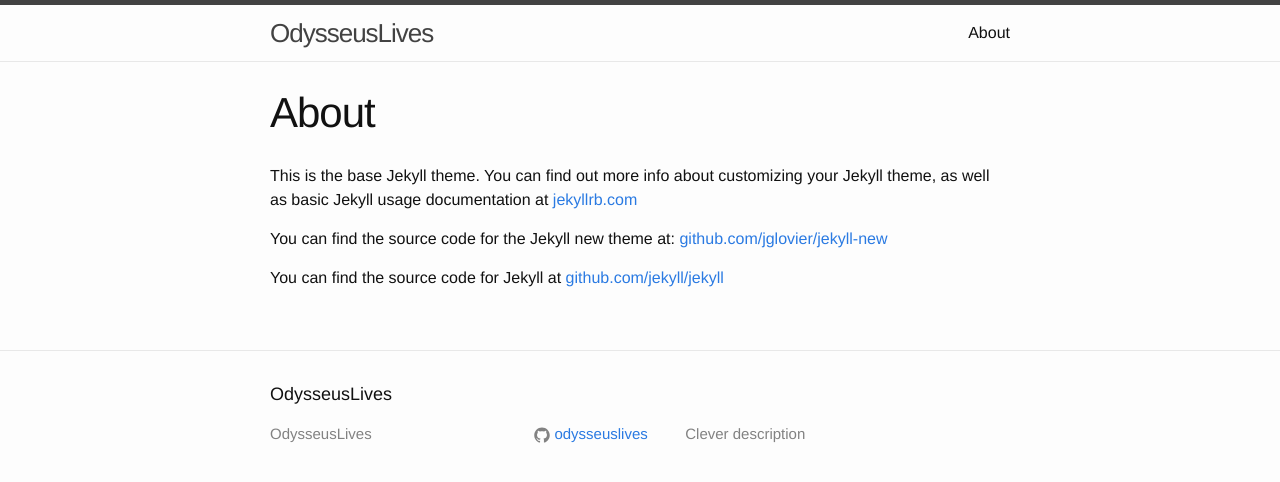
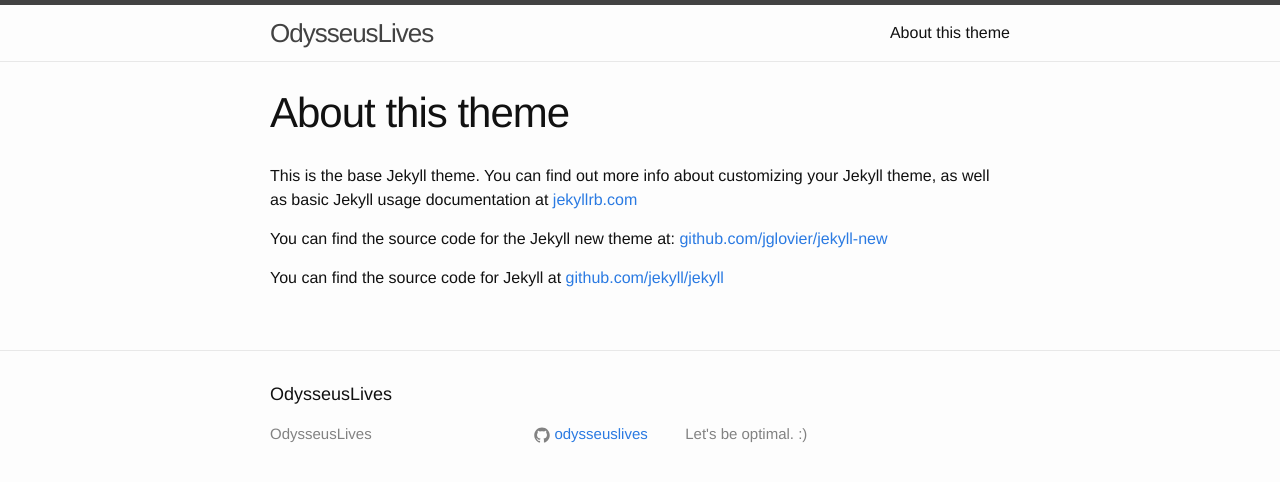
Before and after one commit to OdysseusLives/OdysseusLives.github.io, a Jekyll site: the page built from about.md, in a window 1280 px wide. Shown: the top 482 px of the page. Built offline with Jekyll 4.4.1, drawn with Linux system fonts in a browser that asks for light colours.

Commit message:
Update description & about page

```diff
--- a/_config.yml
+++ b/_config.yml
@@ -2,7 +2,7 @@
 title: OdysseusLives
 email:
 description: > # this means to ignore newlines until "baseurl:"
-  Clever description
+  Let's be optimal.  :)
 baseurl: "" # the subpath of your site, e.g. /blog/
 url: "http://odysseuslives.github.io" # the base hostname & protocol for your site
 twitter_username:
--- a/about.md
+++ b/about.md
@@ -1,7 +1,7 @@
 ---
 layout: page
-title: About
-permalink: /about/
+title: About this theme
+permalink: /about-this-theme/
 ---
 
 This is the base Jekyll theme. You can find out more info about customizing your Jekyll theme, as well as basic Jekyll usage documentation at [jekyllrb.com](http://jekyllrb.com/)
```
